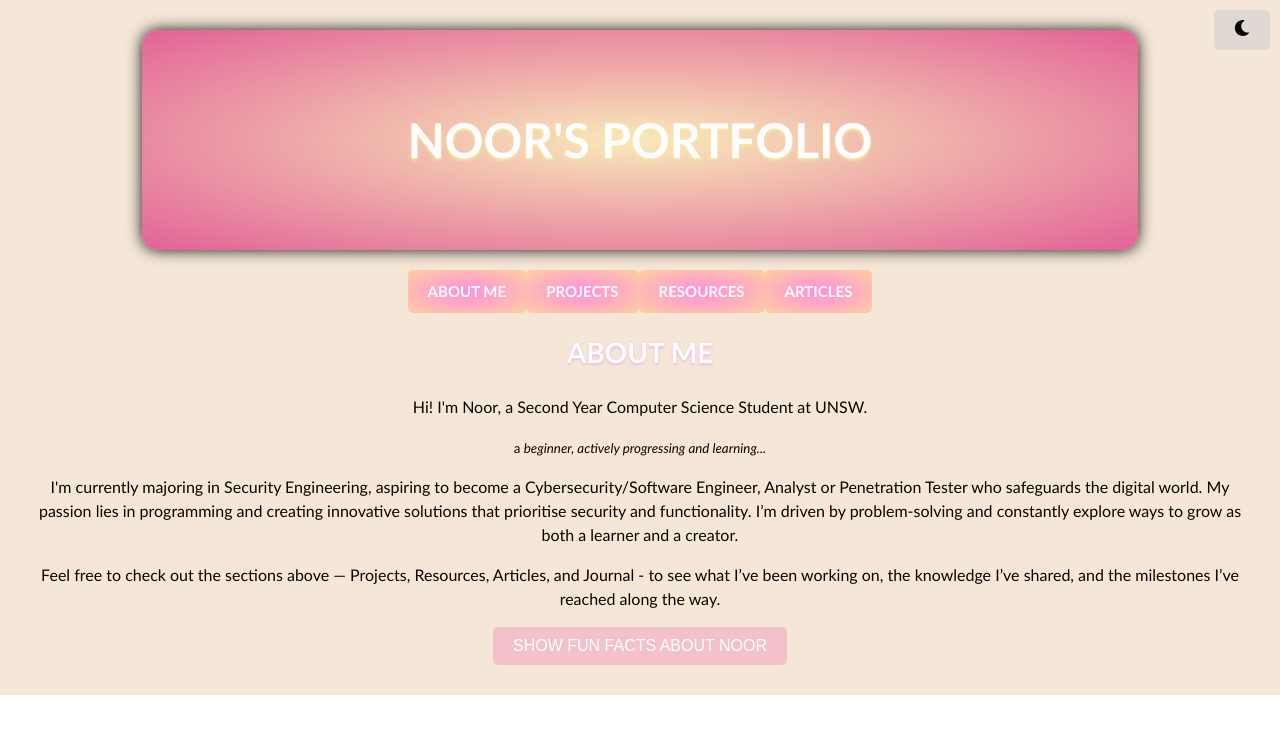
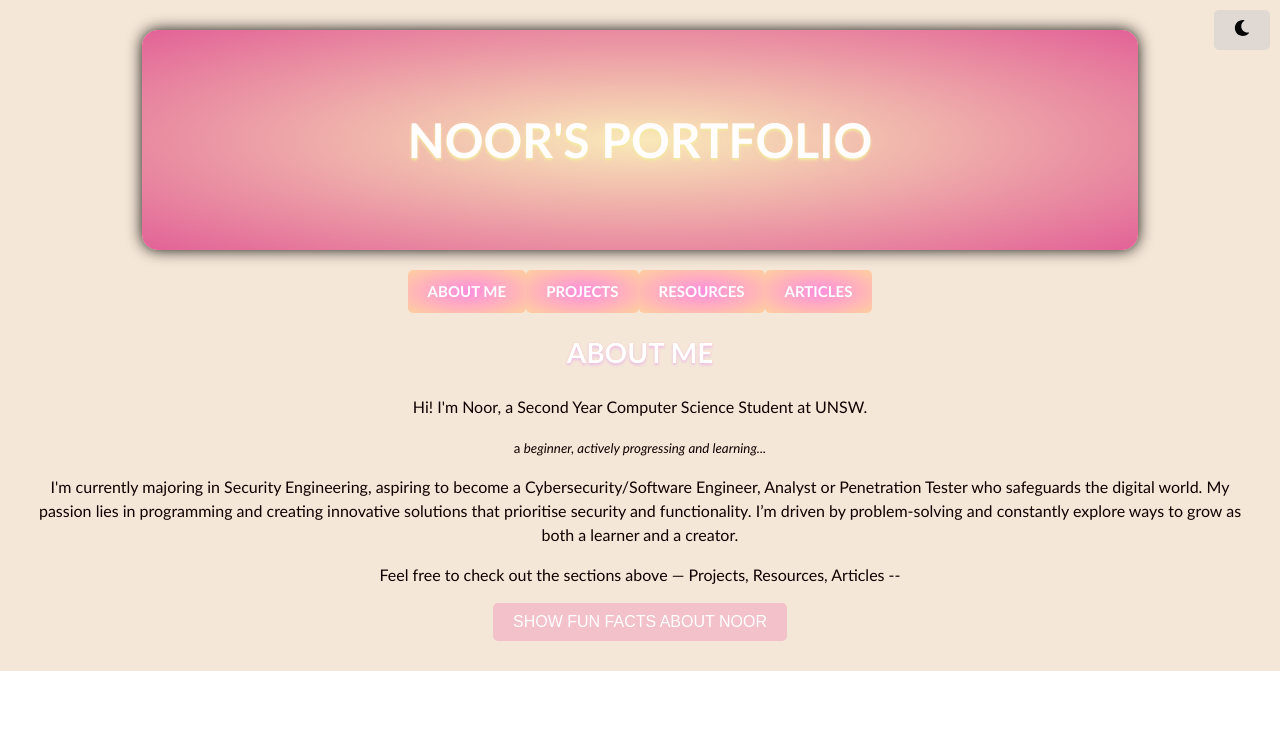
Before and after one commit to noorbabar/noorportfolio, a React (Vite) app in the folder Noorportfolio/frontend/: page / in a window 1280 px wide. Shown: the top 734 px of the page. Built offline with nearby package versions, Linux system fonts and the light colour scheme.

Commit message:
tweaked a para

```diff
--- a/Noorportfolio/frontend/src/components/About.jsx
+++ b/Noorportfolio/frontend/src/components/About.jsx
@@ -87,8 +87,7 @@ const About = () => {
       </p>
       <p>
         Feel free to check out the sections above — Projects, Resources,
-        Articles, and Journal - to see what I’ve been working on, the
-        knowledge I’ve shared, and the milestones I’ve reached along the way.
+        Articles --
       </p>
       <div className="fun-facts-toggle">
         <button
```
